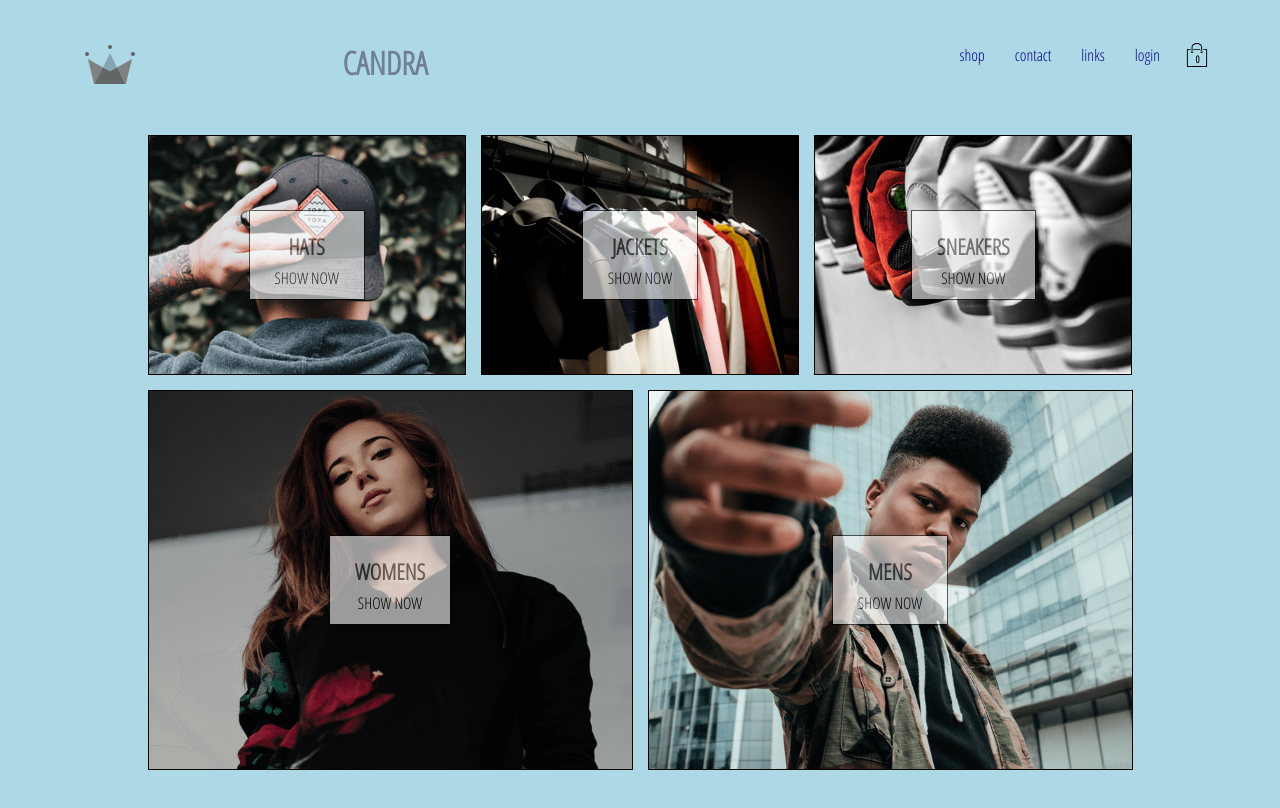
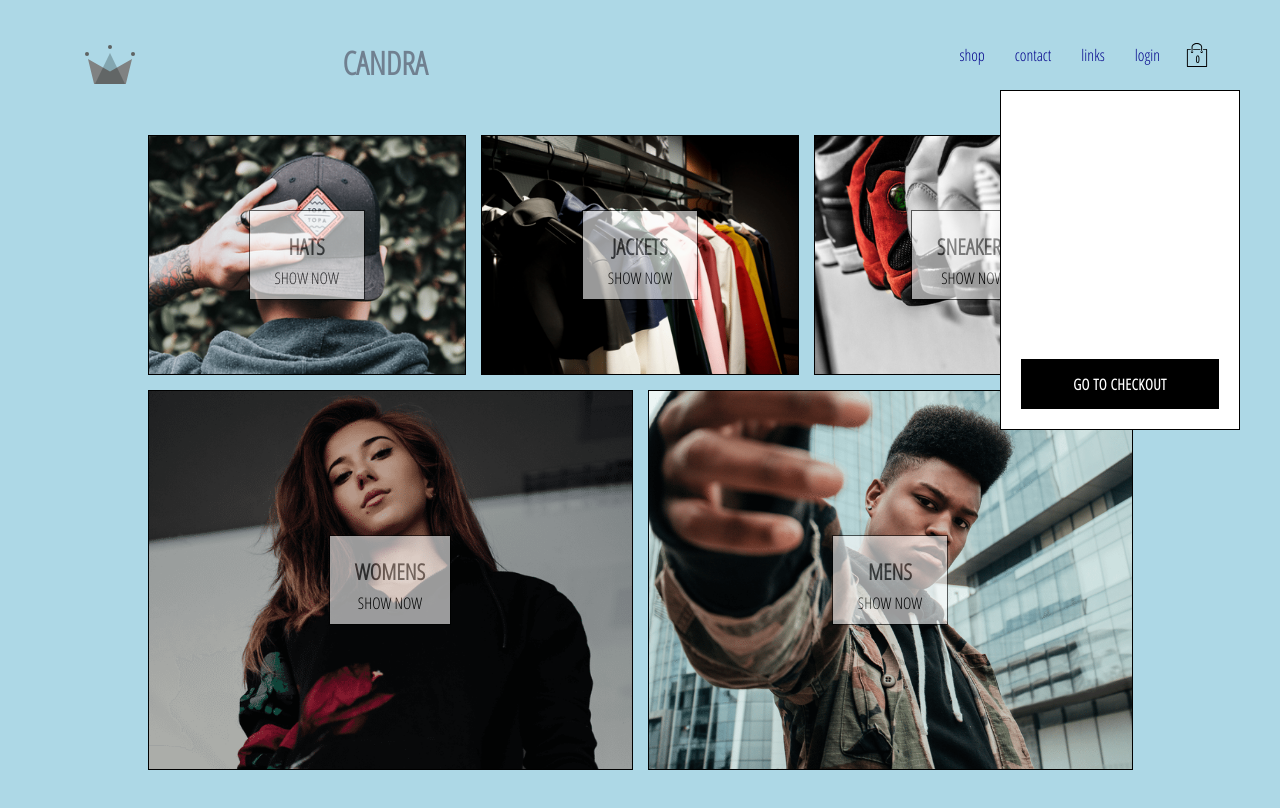
Before and after one commit to amriikk/CandraLtd, a React (Create React App) app: page / in a window 1280 px wide. Shown: the top 808 px of the page. Built offline with nearby package versions, Linux system fonts and the light colour scheme; no server answers.

Commit message:
add cartDropdown in the header & fix cart-item styling

```diff
--- a/src/components/Cart/Cart.jsx
+++ b/src/components/Cart-Dropdown/Cart.jsx
@@ -1,11 +1,10 @@
 import React from 'react';
 import CustomBtn from '../Custom-Btn/Custom-Btn';
-import CustomButton from '../Custom-Btn/Custom-Btn';
 
 import './Cart.scss';
 
 const Cart = () => (
-    <div> className='cart-dropdown'
+    <div className='cart-dropdown'>
         <div className='cart-items' />
         <CustomBtn>GO TO CHECKOUT</CustomBtn>
     </div>
--- a/src/components/Header/Header.jsx
+++ b/src/components/Header/Header.jsx
@@ -4,6 +4,7 @@ import { connect } from 'react-redux';
 import { ReactComponent as Logo } from '../../assets/crown.svg';
 import { auth } from '../../Firebase/Firebase.Utils';
 import CartIcon from '../Cart-Icon/Cart-Icon';
+import Cart from '../Cart-Dropdown/Cart';
 
 
 import './Header.scss';
@@ -35,8 +36,9 @@ const Header = ({ currentUser }) => (
             }
             <CartIcon />
         </div>
+        <Cart />
     </div>
-)
+);
 
 const mapStateToProps = state => ({
     currentUser: state.user.currentUser
```
Also changed, not shown: src/components/Cart-Dropdown/Cart.scss (renamed from src/components/Cart/Cart.scss).
